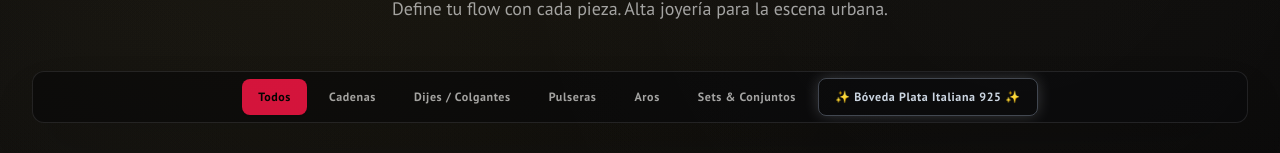
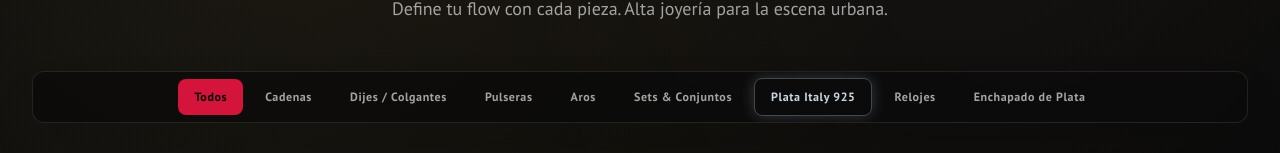
Before and after one commit to matiquelmec/JoyasJP, a Next.js app: page /productos in a window 1280 px wide. Shown: the part 317-470 px from the top of the page. Built offline with nearby package versions, Linux system fonts and the light colour scheme; no server answers; the database is empty; a web font is replaced by a local one.

Commit message:
feat(catalog): rename Plata Italy 925 and add Relojes and Enchapado de Plata categories

```diff
--- a/src/components/shop/shop-client.tsx
+++ b/src/components/shop/shop-client.tsx
@@ -167,9 +167,27 @@ export function ShopClient({ initialProducts, initialColors }: ShopClientProps)
         switch (activeCategory) {
             case 'plata-925':
                 return {
-                    title: 'Plata Italiana 925',
+                    title: 'Plata Italy 925',
                     subtitle: 'Ley 925 legítima importada de Italia. Brillo eterno y acabado pulido a mano.',
                     badge: '🇮🇹 EDICIÓN EXCLUSIVA MILANO'
+                }
+            case 'relojes':
+                return {
+                    title: 'Relojes',
+                    subtitle: 'Relojes urbanos de alto impacto, precisión y presencia.',
+                    badge: null
+                }
+            case 'enchapado-plata':
+                return {
+                    title: 'Enchapado de Plata',
+                    subtitle: 'Piezas con baño de plata de brillo duradero y diseño urbano.',
+                    badge: null
+                }
+            case 'aros':
+                return {
+                    title: 'Aros',
+                    subtitle: 'Aros y arracadas de alto impacto para completar tu estilo.',
+                    badge: null
                 }
             case 'cadenas':
                 return {
@@ -234,7 +252,7 @@ export function ShopClient({ initialProducts, initialColors }: ShopClientProps)
                       {/* Fade edge derecho indicando scroll */}
                       <div className="absolute right-0 top-0 bottom-0 w-8 bg-gradient-to-l from-zinc-950 to-transparent z-10 pointer-events-none md:hidden" />
 
-                      <TabsList className="flex w-full overflow-x-auto scrollbar-none h-auto p-1.5 bg-zinc-950/90 border border-zinc-800/80 rounded-xl justify-start md:justify-center gap-1.5 shadow-2xl backdrop-blur-md">
+                      <TabsList className="flex w-full overflow-x-auto scrollbar-none h-auto p-1.5 bg-zinc-950/90 border border-zinc-800/80 rounded-xl justify-start md:justify-center md:flex-wrap gap-1.5 shadow-2xl backdrop-blur-md">
                           {allCategories.map((catId) => {
                               const isVip = catId === 'plata-925'
                               const catObj = productConfig.categories.find(c => c.id === catId)
--- a/src/lib/config.ts
+++ b/src/lib/config.ts
@@ -141,8 +141,18 @@ export const productConfig = {
     },
     {
       id: 'plata-925',
-      name: '✨ Bóveda Plata Italiana 925 ✨',
+      name: 'Plata Italy 925',
       description: 'Colección VIP de Plata Fina Ley 925 importada directamente de Italia',
+    },
+    {
+      id: 'relojes',
+      name: 'Relojes',
+      description: 'Relojes urbanos de alto impacto y precisión',
+    },
+    {
+      id: 'enchapado-plata',
+      name: 'Enchapado de Plata',
+      description: 'Piezas con baño de plata de brillo duradero',
     },
   ],
   materials: [
```
